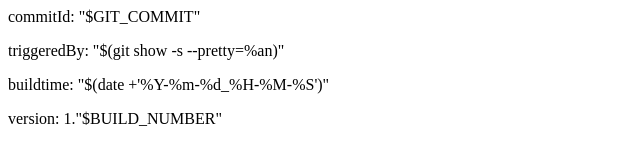
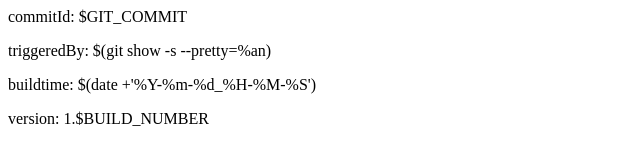
Before and after one commit to TarasevichVV/p193e-module, a plain HTML site: page index.html in a window 1280 px wide. Shown: the whole page, without its empty margins (0-640 px from the left). Drawn offline with Linux system fonts and the light colour scheme.

Commit message:
pipeline

```diff
--- a/index.html
+++ b/index.html
@@ -1,4 +1,4 @@
-<p>commitId: "$GIT_COMMIT" </p>
-<p>triggeredBy: "$(git show -s --pretty=%an)"</p>
-<p>buildtime: "$(date +'%Y-%m-%d_%H-%M-%S')"</p>
-<p>version: 1."$BUILD_NUMBER"</p>
+<p>commitId: $GIT_COMMIT </p>
+<p>triggeredBy: $(git show -s --pretty=%an)</p>
+<p>buildtime: $(date +'%Y-%m-%d_%H-%M-%S')</p>
+<p>version: 1.$BUILD_NUMBER</p>
```
